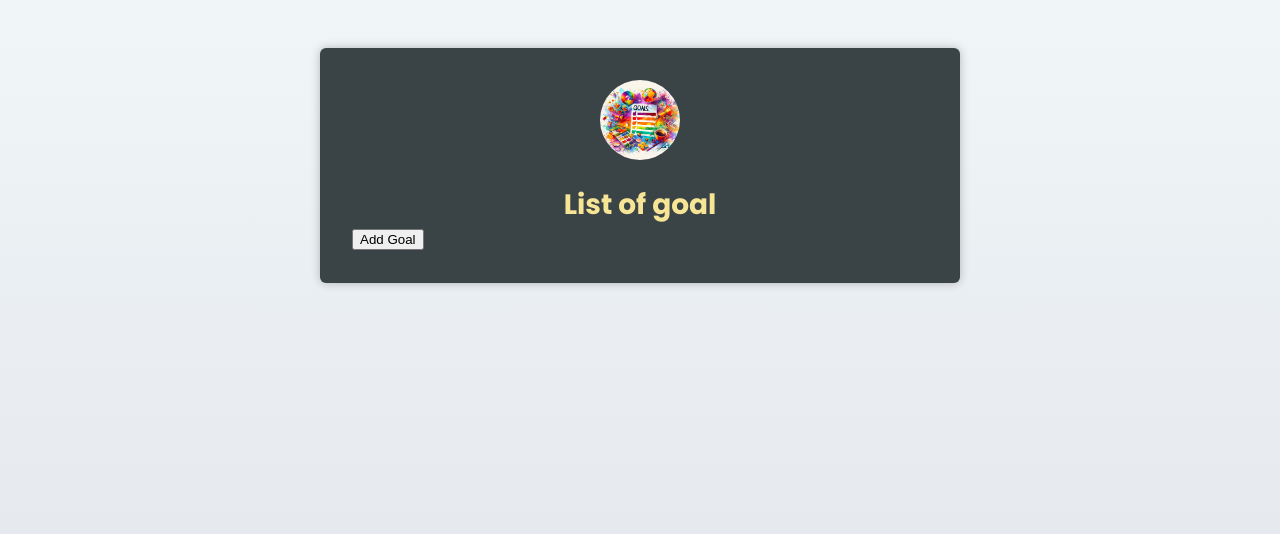
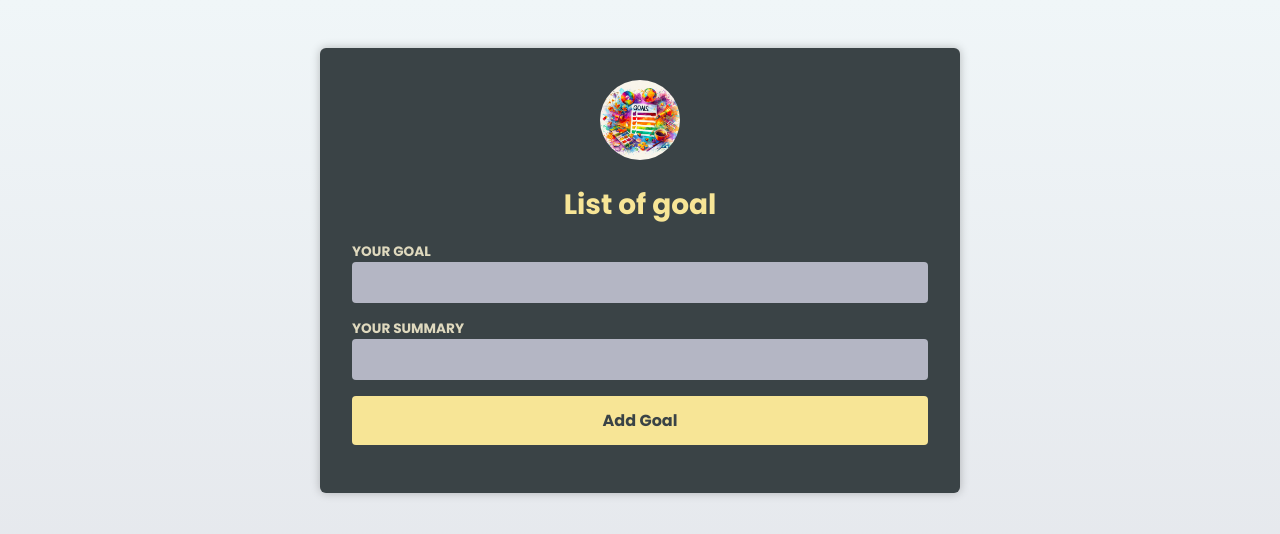
Before and after one commit to ainmutaqorrobin/TodoGoalList, a React (Vite) app: page / in a window 1280 px wide. Shown: the top 534 px of the page. Built offline with nearby package versions, Linux system fonts and the light colour scheme.

Commit message:
create NewGoal component and added form

```diff
--- a/src/App.tsx
+++ b/src/App.tsx
@@ -3,16 +3,17 @@
 import Header from "./components/Header";
 import { useState } from "react";
 import { CourseGoal } from "./interface";
+import NewGoal from "./components/NewGoal";
 
 export default function App() {
   const [goals, setGoals] = useState<CourseGoal[]>([]);
 
-  function handleAddGoal() {
+  function handleAddGoal(goal: string, summary: string) {
     setGoals((prevGoals) => {
       const newGoals: CourseGoal = {
         id: Math.random(),
-        title: "tajuk robin",
-        description: "robin terlalu kacak",
+        title: goal,
+        description: summary,
       };
       return [...prevGoals, newGoals];
     });
@@ -29,7 +30,7 @@
         <Header image={{ src: goalImage, alt: "List of goals" }}>
           <h1>List of goal</h1>
         </Header>
-        <button onClick={handleAddGoal}>Add Goal</button>
+        <NewGoal onAddGoal={handleAddGoal} />
         <CourseGoalList goals={goals} onDeleteGoal={handleDeleteGoal} />
       </main>
     </div>
--- /dev/null
+++ b/src/components/NewGoal.tsx
@@ -0,0 +1,33 @@
+import { FormEvent, useRef } from "react";
+import { NewGoalProps } from "../interface";
+
+export default function NewGoal(props: NewGoalProps) {
+  const goal = useRef<HTMLInputElement>(null);
+  const summary = useRef<HTMLInputElement>(null);
+
+  function handleSubmit(event: FormEvent<HTMLFormElement>) {
+    event.preventDefault();
+
+    const enteredGoal = goal.current!.value;
+    const enteredSummary = summary.current!.value;
+
+    props.onAddGoal(enteredGoal, enteredSummary);
+    event.currentTarget.reset();
+  }
+
+  return (
+    <form onSubmit={handleSubmit}>
+      <p>
+        <label htmlFor="goal">Your Goal</label>
+        <input type="text" id="goal" ref={goal} />
+      </p>
+      <p>
+        <label htmlFor="summary">Your Summary</label>
+        <input type="text" id="summary" ref={summary} />
+      </p>
+      <p>
+        <button>Add Goal</button>
+      </p>
+    </form>
+  );
+}
--- a/src/interface.ts
+++ b/src/interface.ts
@@ -27,3 +27,7 @@
   image: Image;
   children: ReactNode;
 }
+
+export interface NewGoalProps {
+  onAddGoal: (goal: string, summary: string) => void;
+}
```
